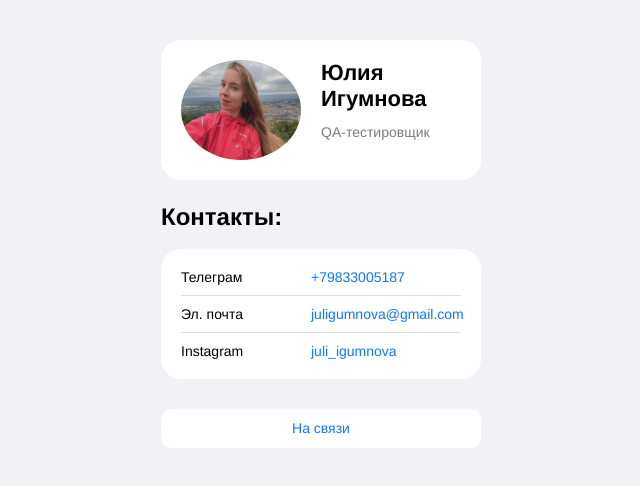
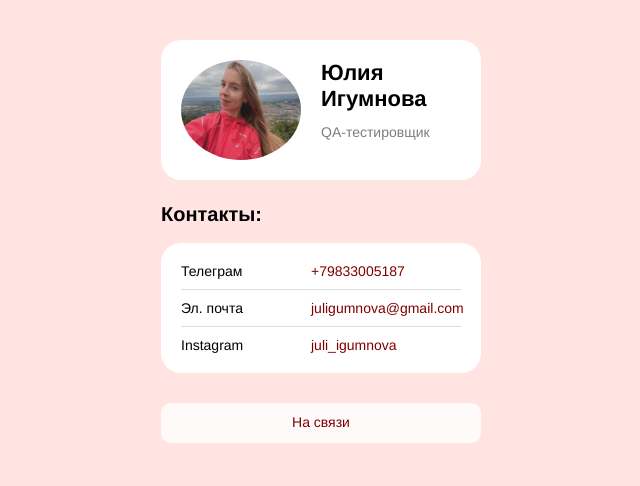
Before and after one commit to Juliaigu1/Juliaigu1, a plain HTML site: page index.html in a window 1280 px wide. Shown: the whole page, without its empty margins (319-959 px from the left). Drawn offline with Linux system fonts and the light colour scheme.

Commit message:
Update ios.css

```diff
--- a/ios.css
+++ b/ios.css
@@ -1,6 +1,6 @@
 body {
   font-family: "Helvetica";
-  background-color: #f2f1f6;
+  background-color: MistyRose;
   color: #000000;
   display: flex;
   flex-direction: column;
@@ -56,7 +56,7 @@ body {
 }
 
 .links__header {
-  font-size: 24px;
+  font-size: 20px;
   line-height: 1.4;
   margin: 0 0 15px 0;
   font-family: "Helvetica Neue";
@@ -101,7 +101,7 @@ body {
 .linsk__link,
 .links__link:visited {
   text-decoration: none;
-  color: #0c79ff;
+  color: Maroon;
 }
 
 .links__title {
@@ -121,12 +121,12 @@ footer {
   align-items: center;
   padding: 10px;
   width: 320px;
-  background: #ffffff;
+  background: #FFFAFA;
   border-radius: 10px;
 
   font-size: 14px;
   line-height: 1.4;
 
-  color: #0c79ff;
+  color: Maroon;
   text-decoration: none;
 }
```
